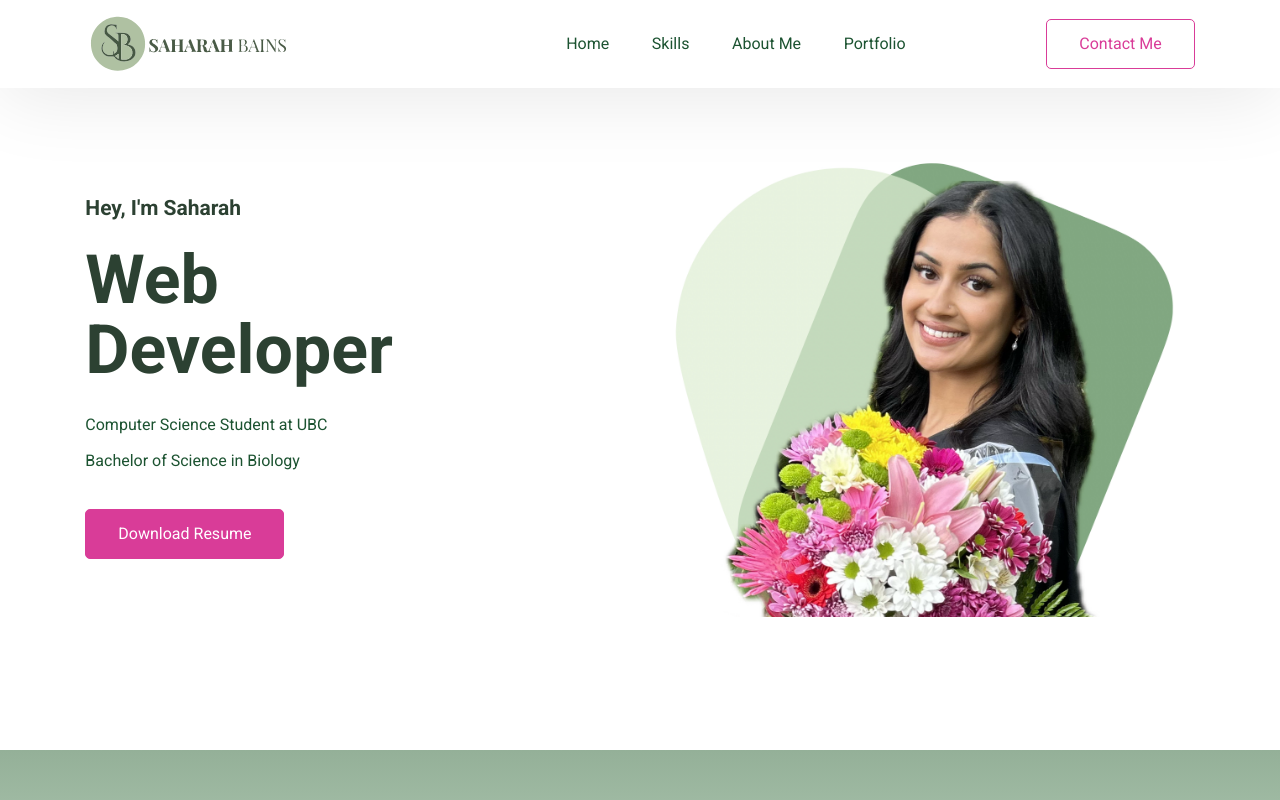
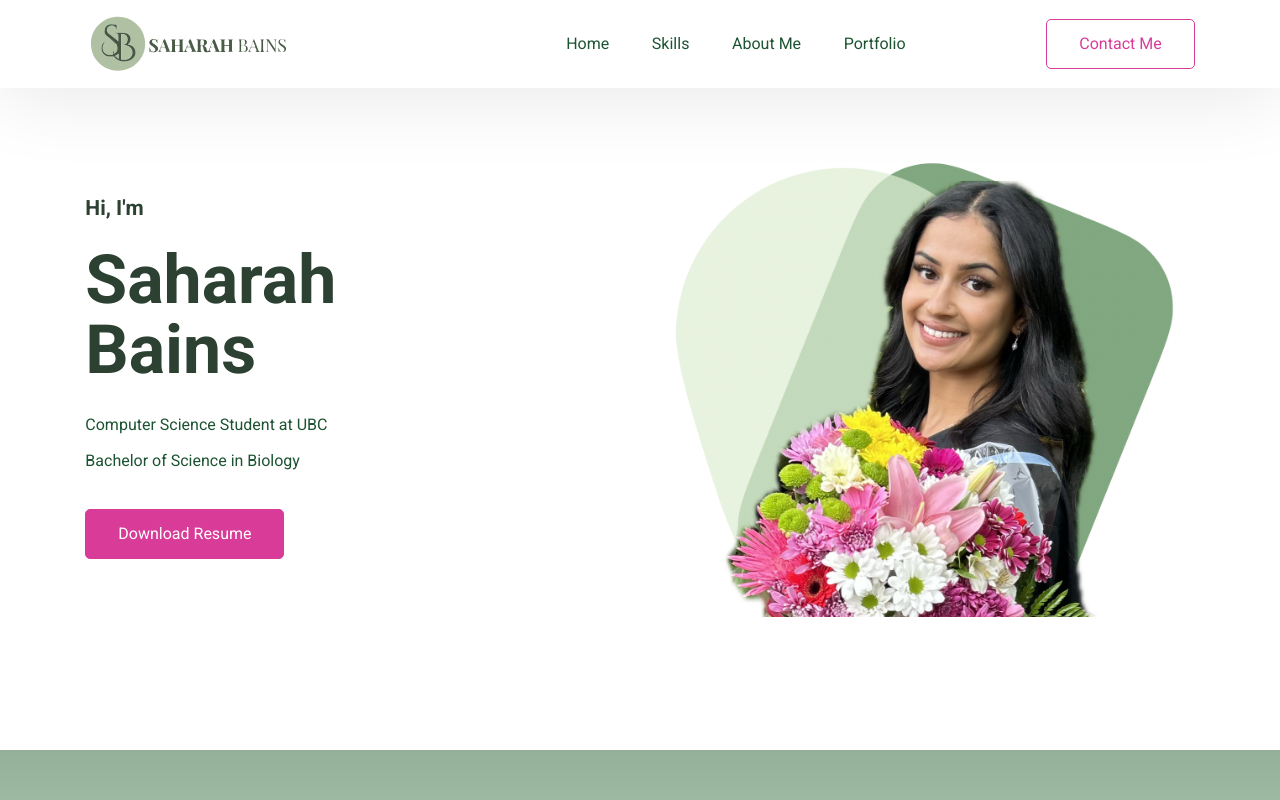
Before and after one commit to saharahb/portfolio, a React (Create React App) app: page / in a window 1280 px wide. Shown: the top 800 px of the page. Built offline with nearby package versions, Linux system fonts and the light colour scheme.

Commit message:
changed Homepage

```diff
--- a/src/Pages/Home/HeroSection.jsx
+++ b/src/Pages/Home/HeroSection.jsx
@@ -5,10 +5,10 @@
     <section id="heroSection" className="hero--section">
       <div className="hero--section--content--box">
         <div className="hero--section--content">
-          <p className="section--title">Hey, I'm Saharah</p>
+          <p className="section--title">Hi, I'm </p>
           <h1 className="hero--section--title">
-            <span className="hero--section-title--color">Web</span> <br />
-            Developer
+            <span className="hero--section-title--color">Saharah</span> <br />
+            Bains
           </h1>
           <p className="hero--section-description">
             Computer Science Student at UBC
```
